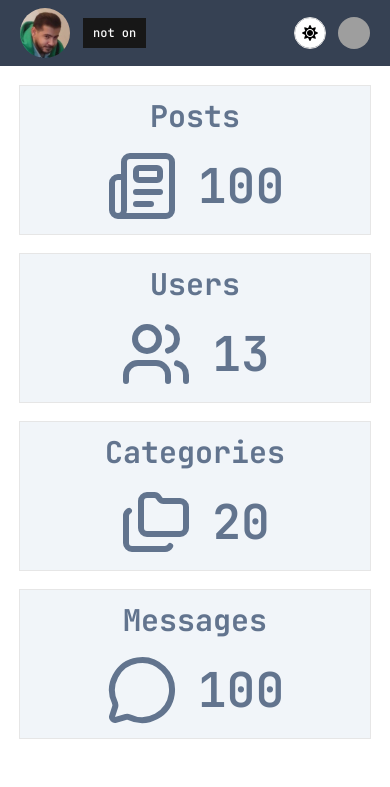
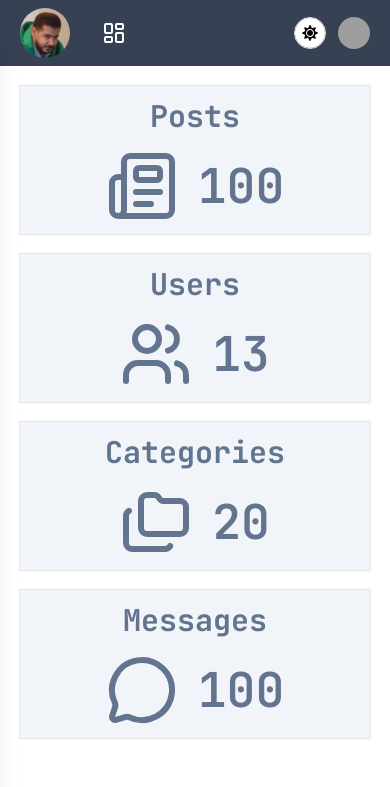
Before and after one commit to meytizn/Dashboard-ui, a Next.js app: page / in a window 390 px wide. Shown: the top 787 px of the page. Built offline with nearby package versions, Linux system fonts and the light colour scheme; grey boxes are pictures that could not be loaded.

Commit message:
sidebar animation created for phone

```diff
--- a/app/(main)/layout.tsx
+++ b/app/(main)/layout.tsx
@@ -1,59 +1,46 @@
-"use client"
+"use client";
+
 import Navbar from "@/components/Navbar";
 import Sidebar from "@/components/Sidebar";
-import { AppDataProvider, MainContext } from "../../components/(context)/MainContext";
+import { MainContext } from "../../components/(context)/MainContext";
 import { useContext } from "react";
+import "../../app/globals.css";
 
 const MainLayout = ({ children }: { children: React.ReactNode }) => {
-  const data = useContext(MainContext)
-  console.log(data)
+  const data = useContext(MainContext);
+
   return (
-    <>
+    <div className="flex flex-col min-h-screen">
+      <Navbar />
 
-      <div>
-        <Navbar />
+      <div className="flex relative">
 
-
-        {/* sideBar template */}
-
-        <div className="flex">
-
-          {/* phone sidebar true */}
-
-          {data?.phone && (
-            <div className={`fixed z-1 top-0 bottom-0  left-0 right-0
-                transform transition-transform duration-300 ease-out
-
-
-              `}>
-
-              <Sidebar />
-            </div>
-          )}
-
-
-          {/*end  phone sidebar true */}
-
-
-          <div className={`hidden md:block h-[100vh] md:w-[300px] `}>
-            <Sidebar />
-          </div>
-
-
-
-          <div className="p-5 flex flex-col gap-8 w-full w-full ">
-            {children}
-          </div>
-
+        {/* Mobile Sidebar Overlay */}
+        <div
+          className={`
+            fixed top-0 left-0 h-full w-[280px] z-50
+            bg-white shadow-xl
+            transform transition-transform duration-300 ease-in-out
+            ${data?.phone ? "translate-x-0" : "-translate-x-full"}
+            md:hidden
+          `}
+        >
+          <Sidebar />
         </div>
 
+        {/* Desktop Sidebar */}
+        <div className="hidden md:block w-[300px] h-screen">
+          <Sidebar />
+        </div>
 
-        {/* end sideBar template */}
+        {/* Content */}
+        <div className="flex-1 p-5 flex flex-col gap-8">
+          {children}
+        </div>
 
       </div>
-
-    </>
+    </div>
   );
-}
+};
 
 export default MainLayout;
--- a/app/globals.css
+++ b/app/globals.css
@@ -128,3 +128,104 @@
     @apply font-mono;
   }
 }
+
+
+
+
+
+.sidebar-container {
+  position: fixed;
+  top: 0;
+  right: 0;
+  bottom: 0;
+  left: -300px;
+  z-index: 50;
+  width: 100%;
+
+  /* Enhanced animation */
+  animation-name: slideInFromLeft;
+  animation-duration: 0.6s;
+  animation-timing-function: cubic-bezier(0.68, -0.55, 0.265, 1.55);
+  animation-fill-mode: forwards;
+
+  /* Optional: Add backdrop blur */
+  backdrop-filter: blur(0px);
+  transition: backdrop-filter 0.3s ease;
+}
+
+/* Main slide animation with bounce effect */
+@keyframes slideInFromLeft {
+  0% {
+    left: -300px;
+    opacity: 0;
+    transform: scaleX(0.9);
+  }
+
+  60% {
+    left: -20px;
+    opacity: 0.8;
+    transform: scaleX(1.02);
+  }
+
+  80% {
+    left: 0px;
+    transform: scaleX(0.98);
+  }
+
+  100% {
+    left: 0;
+    opacity: 1;
+    transform: scaleX(1);
+  }
+}
+
+/* Alternative: Smooth glass morphism slide */
+.sidebar-container.glass {
+  background: rgba(255, 255, 255, 0.1);
+  backdrop-filter: blur(10px);
+  box-shadow: -5px 0 30px rgba(0, 0, 0, 0.1);
+}
+
+/* Optional: Add overlay fade-in */
+.sidebar-container::before {
+  content: '';
+  position: fixed;
+  top: 0;
+  left: 0;
+  right: 0;
+  bottom: 0;
+  background: rgba(0, 0, 0, 0.5);
+  z-index: -1;
+  animation: fadeIn 0.4s ease forwards;
+}
+
+@keyframes fadeIn {
+  from {
+    opacity: 0;
+  }
+  to {
+    opacity: 1;
+  }
+}
+
+/* Hover effect for better UX */
+.sidebar-container:hover {
+  backdrop-filter: blur(12px);
+}
+
+/* Responsive adjustments */
+@media (max-width: 768px) {
+  .sidebar-container {
+    width: 80%;
+    left: -80%;
+  }
+
+  @keyframes slideInFromLeft {
+    0% {
+      left: -80%;
+    }
+    100% {
+      left: 0;
+    }
+  }
+}
--- a/components/Navbar.tsx
+++ b/components/Navbar.tsx
@@ -18,6 +18,7 @@ import {
 } from "@/components/ui/dropdown-menu"
 import ThemeToggle from '@/app/theme-toggle';
 import { MainContext } from './(context)/MainContext';
+import { LayoutDashboard } from 'lucide-react';
 
 
 
@@ -29,14 +30,18 @@ const Navbar = () => {
 
 
 
-            <div className='flex flex-row gap-3 justify-between items-center'>
+            <div className='flex flex-row gap-x-8 justify-between items-center'>
 
                 <Link href="https://www.linkedin.com/in/mahdi-zamanian-150696231/">
                     <Image className='rounded-full' src={mahdi} alt="dashboard" width={50} />
                 </Link>
 
 
-                 <Button className='bllock md:hidden' onClick={()=>data?.setPhone(!data.phone)}> {data?.phone ? "is on" : "not on"}</Button>
+                 <button  className='md:hidden text-2xl ' onClick={()=>data?.setPhone(!data.phone)}>
+
+                     {data?.phone ? "X" : <LayoutDashboard className="mr-2 h-6 w-6"  /> }
+
+                     </button>
 
 
             </div>
--- a/components/Sidebar.tsx
+++ b/components/Sidebar.tsx
@@ -15,7 +15,7 @@ import Link from "next/link";
 import { useContext } from "react";
 import { MainContext } from "./(context)/MainContext";
 import { Button } from "./ui/button";
-
+import { PanelLeftClose } from 'lucide-react';
 
 
 const Sidebar = () => {
@@ -28,7 +28,7 @@ const Sidebar = () => {
 
         <Command className="max-w-sm border bg-secondary rounded-none ">
 
-        <Button className="md:hidden block" onClick={()=>data?.setPhone(!data.phone)}> {data?.phone ? "is on" : "not on"}</Button>
+           <Button  variant="ghost" className="md:hidden relative min-h-16 flex flex-row justify-end px-4   " onClick={()=>data?.setPhone(!data.phone)}> {data?.phone ?  (<PanelLeftClose className=" scale-200   " />) : ""}</Button>
 
 
             <CommandInput placeholder="Type a command or search..." />
```
